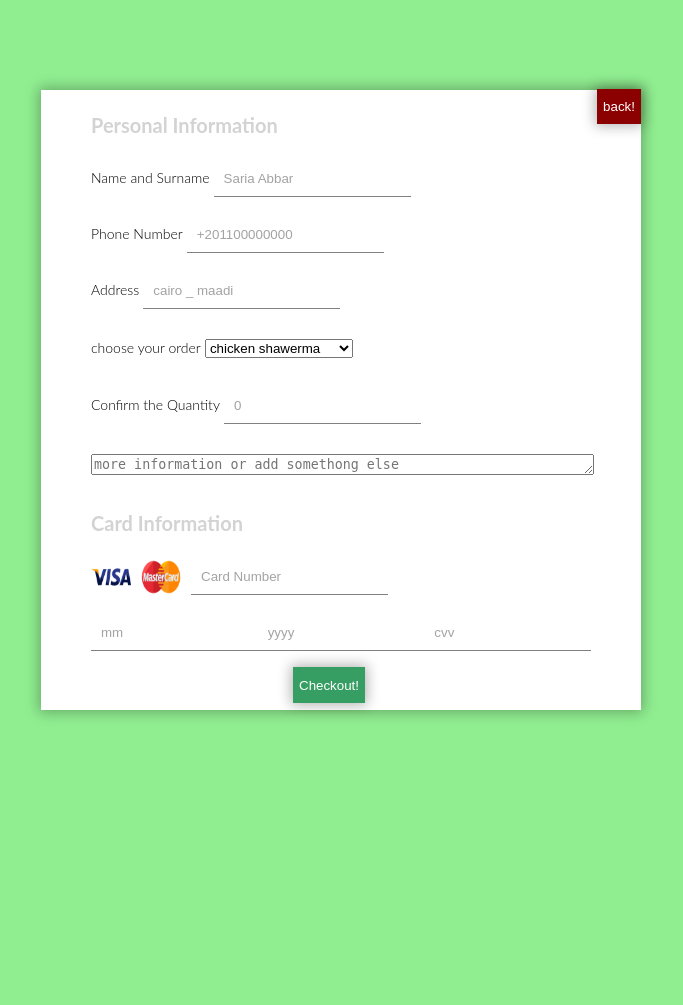
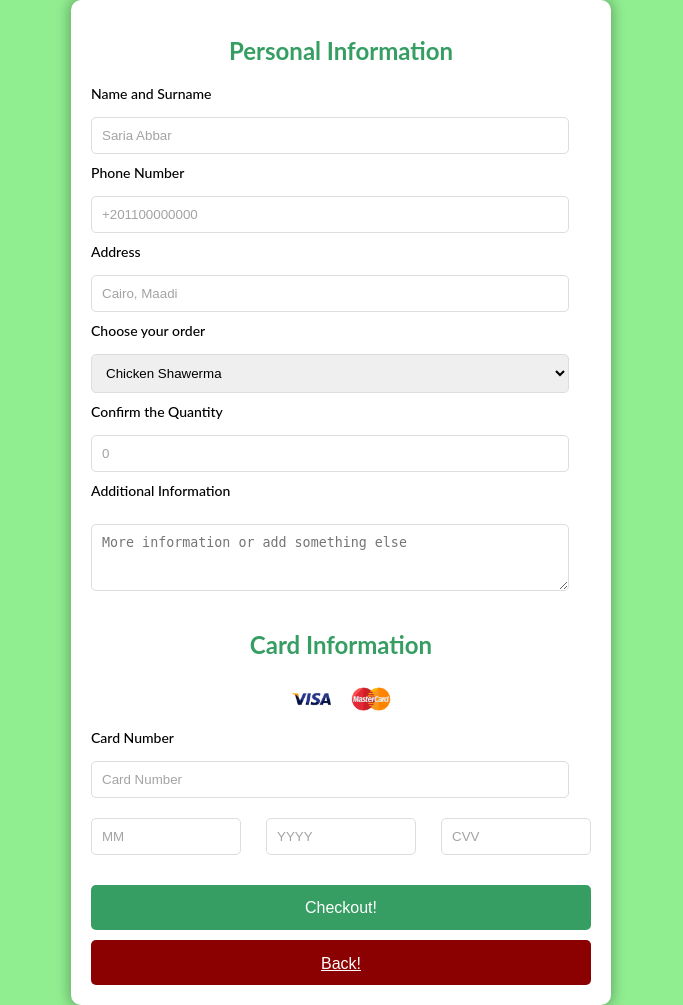
Before and after one commit to SariaAbbar/Shawerma_Store, a Flask app: page /buying in a window 1280 px wide. Shown: the whole page, without its empty margins (299-982 px from the left). Before the commit the page ends 719 px from the top, so only its background shows below. Run offline with Flask 3, Linux system fonts and the light colour scheme.

Commit message:
edit thr buying form

```diff
--- a/app.py
+++ b/app.py
@@ -1,6 +1,6 @@
 # importing the Flask and user modules.
 from flask import Flask, render_template, request, redirect, url_for, session
-from user import Order
+from order_details import Order
 import json
 
 app = Flask(__name__)
--- a/templates/admin.html
+++ b/templates/admin.html
@@ -122,7 +122,7 @@
           <label>Password</label>
         </div>
 
-        <button>Chick!</button>
+        <button>Enroll!</button>
       </form>
     </div>
   </body>
--- a/templates/buying.html
+++ b/templates/buying.html
@@ -3,11 +3,8 @@
 <head>
     <meta charset="UTF-8">
     <meta name="viewport" content="width=device-width, initial-scale=1.0">
-    <title>buying card</title>
-</head>
-<body>
+    <title>Buying Card</title>
     <style>
-
         html {
             scroll-behavior: smooth;
         }
@@ -17,41 +14,44 @@ body {
             padding: 0;
             margin: 0;
             color: black;
-    background-color:lightgreen;
+            background-color: lightgreen;
+            display: flex;
+            justify-content: center;
+            align-items: center;
+            height: 100vh;
         }
 
         .payment {
             width: 500px;
-  height: 600px;
+            padding: 20px;
+            margin-top: auto;
+            padding-top: 20px;
             background-color: white;
-  position: absolute;
-  top: 0;
-  bottom: 0;
-  left: 0;
-  right: 0;
-  margin: auto;
-  padding: 10px 50px;
-  flex-direction: column;
-  -webkit-box-shadow: 0px 0px 13px 2px rgba(0, 0, 0, 0.3);
             box-shadow: 0px 0px 13px 2px rgba(0, 0, 0, 0.3);
-  padding-bottom: 10px;
+            border-radius: 10px;
         }
 
         .payTitle {
-  font-size: 20px;
-  color: lightgray;
+            font-size: 24px;
+            color: #369e62;
+            margin-bottom: 20px;
+            text-align: center;
         }
 
         label {
             font-size: 14px;
-  font-weight: 300;
+            font-weight: 500;
+            display: block;
+            margin-bottom: 5px;
         }
 
-.payInput {
+        .payInput, .food, textarea {
+            width: calc(100% - 22px);
             padding: 10px;
-  margin: 10px 0px;
-  border: none;
-  border-bottom: 1px solid gray;
+            margin: 10px 0;
+            border: 1px solid #ddd;
+            border-radius: 5px;
+            box-sizing: border-box;
         }
 
         .payInput::placeholder {
@@ -60,10 +60,12 @@ label {
 
         .cardIcons {
             display: flex;
+            justify-content: center;
+            margin: 10px 0;
         }
 
         .cardIcon {
-  margin-right: 10px;
+            margin: 0 10px;
         }
 
         .cardInfo {
@@ -76,46 +78,34 @@ label {
         }
 
         .payButton {
-    position: absolute;
-    height: 36px;
-    bottom: 7px;
-    left: 42%;
-    -webkit-box-shadow: 0px 0px 13px 2px rgba(0, 0, 0, 0.3);
-    box-shadow: 0px 0px 13px 2px rgba(0, 0, 0, 0.3);
+            display: block;
+            width: 100%;
+            height: 45px;
+            margin-top: 20px;
             background-color: #369e62;
             color: white;
             border: none;
+            border-radius: 5px;
             cursor: pointer;
+            font-size: 16px;
         }
-.close {
-  width: 20px;
-  height: 20px;
-  position: absolute;
-  background-color: gray;
-  color: white;
-  top: 10px;
-  right: 10px;
-  display: flex;
-  align-items: center;
-  justify-content: center;
-  cursor: pointer;
-  padding: 2px;
-}
+
         .back {
-    position: absolute;
-    height: 35px;
-    top: -1px;
-    bottom: -40;
-    right: 0px;
-    box-shadow: 0px 0px 13px 2px rgba(0, 0, 0, 0.3);
+            display: block;
+            width: 100%;
+            height: 45px;
+            margin-top: 10px;
             background-color: darkred;
             color: white;
             border: none;
+            border-radius: 5px;
             cursor: pointer;
-    width: 44px;
+            font-size: 16px;
+            text-align: center;
+            line-height: 45px;
         }
 
-.apayButton{
+        .apayButton {
             color: ghostwhite;
         }
 
@@ -123,54 +113,54 @@ optgroup {
             background-color: black;
             color: white;
         }
+
         option {
             background-color: whitesmoke;
             color: black;
         }
-
     </style>
-
+</head>
+<body>
     <div class="payment">
         <form action="{{url_for('checkout')}}" method="POST">
             <h1 class="payTitle">Personal Information</h1>
-            <label>Name and Surname</label>
-            <input type="text" placeholder="Saria Abbar" class="payInput" required name="username"  pattern=".{4,}" ><br>
-            <label>Phone Number</label>
-            <input type="Number" placeholder="+201100000000" class="payInput" required name="phone_number" pattern=".{11,}"><br>
-            <label>Address</label>
-            <input type="text" placeholder="cairo _ maadi " class="payInput" required name="address" pattern=".{4,}"><br>
-            <label for="food" choose>choose your order</label>
-            <select class="food"  name="food" class="payInput" style="margin: 20px 0px;">
-              <optgroup label="shawerma" class="payInput">
-                <option value="chicken shawerma">chicken shawerma</option>
-                <option value="Meat shawerma">Meat shawerma</option>
-                <option value="chicken sandwich">chicken sandwich</option>
-                <option value="Meat sandwich">Meat sandwich</option>
+            <label for="username">Name and Surname</label>
+            <input type="text" id="username" placeholder="Saria Abbar" class="payInput" required name="username" pattern=".{4,}" title="Please enter at least 4 characters"><br>
+            <label for="phone_number">Phone Number</label>
+            <input type="tel" id="phone_number" placeholder="+201100000000" class="payInput" required name="phone_number" pattern="\+?\d{10,13}" title="Please enter a valid phone number"><br>
+            <label for="address">Address</label>
+            <input type="text" id="address" placeholder="Cairo, Maadi" class="payInput" required name="address" pattern=".{4,}" title="Please enter at least 4 characters"><br>
+            <label for="food">Choose your order</label>
+            <select id="food" name="food" class="payInput" required>
+                <optgroup label="Shawerma">
+                    <option value="chicken shawerma">Chicken Shawerma</option>
+                    <option value="meat shawerma">Meat Shawerma</option>
+                    <option value="chicken sandwich">Chicken Sandwich</option>
+                    <option value="meat sandwich">Meat Sandwich</option>
                 </optgroup>
-              <optgroup label="burger">
-                <option value="maet burger">maet burger</option>
+                <optgroup label="Burger">
+                    <option value="meat burger">Meat Burger</option>
                 </optgroup>
             </select><br>
-            <label>Confirm the Quantity</label>
-            <input type="Number" placeholder="0" class="payInput" required name="quantity" maxlength="1" pattern="\d{4,4}"><br>
-            <textarea name="details" cols="60" rows="1" placeholder="more information or add somethong else" style="margin: 20px 0px;"></textarea>
+            <label for="quantity">Confirm the Quantity</label>
+            <input type="number" id="quantity" placeholder="0" class="payInput" required name="quantity" min="1" max="10" title="Please enter a quantity between 1 and 10"><br>
+            <label for="details">Additional Information</label>
+            <textarea id="details" name="details" cols="60" rows="3" placeholder="More information or add something else" style="margin: 20px 0px;"></textarea>
             <h1 class="payTitle">Card Information</h1>
             <div class="cardIcons">
-                <img src="/static/img/visa.png" width="40" alt="" class="cardIcon">
-                <img src="/static/img/master.png" alt="" width="40" class="cardIcon">
-
-            <input type="Number" class="payInput" placeholder="Card Number" required name="card_num" maxlength="17">
+                <img src="/static/img/visa.png" width="40" alt="Visa" class="cardIcon">
+                <img src="/static/img/master.png" alt="MasterCard" width="40" class="cardIcon">
             </div>
+            <label for="card_num">Card Number</label>
+            <input type="number" id="card_num" class="payInput" placeholder="Card Number" required name="card_num" pattern="\d{16}" title="Please enter a valid 16-digit card number"><br>
             <div class="cardInfo">
-                <input type="Number" placeholder="mm" class="payInput sm" required name="month" maxlength="4">
-                <input type="Number" placeholder="yyyy" class="payInput sm" required name="year"maxlength="4">
-                <input type="Number" placeholder="cvv" class="payInput sm" required name="cvv" maxlength="4">
+                <input type="number" placeholder="MM" class="payInput sm" required name="month" min="1" max="12" title="Please enter a valid month (1-12)">
+                <input type="number" placeholder="YYYY" class="payInput sm" required name="year" min="2023" max="2100" title="Please enter a valid year">
+                <input type="number" placeholder="CVV" class="payInput sm" required name="cvv" pattern="\d{3,4}" title="Please enter a valid 3 or 4-digit CVV">
             </div>
-            <button class="payButton">Checkout!</button>
-            <br>
-            <a href="{{url_for('home')}}" class="apayButton"><button type="button" class="back">back!</button></a>
+            <button type="submit" class="payButton">Checkout!</button>
+            <a href="{{url_for('home')}}" class="apayButton"><button type="button" class="back">Back!</button></a>
         </form>
-        </div>
     </div>
 </body>
 </html>
```
Also changed, not shown: static/app.js (+1 -19 lines), test.json (+108 -0 lines), order_details.py (line endings or trailing spaces). Lines whose indentation alone changed are shown as unchanged.
